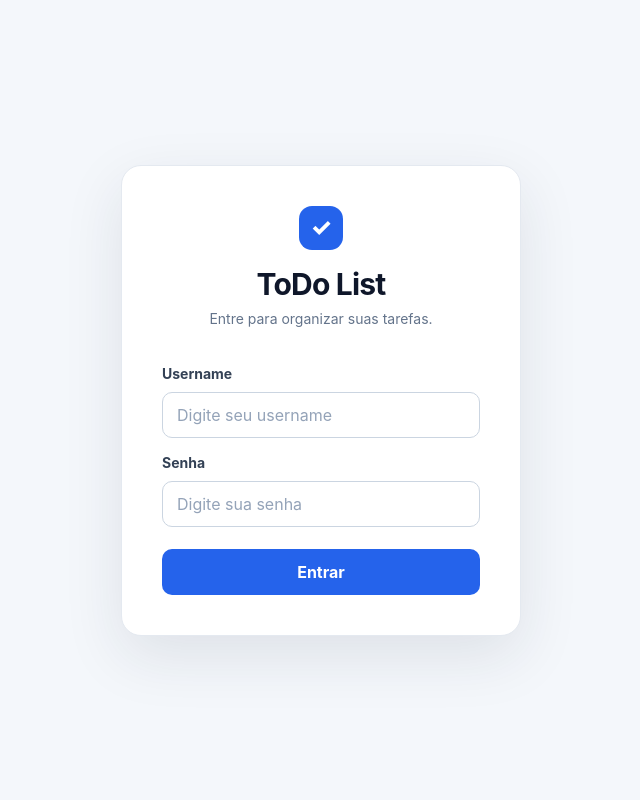
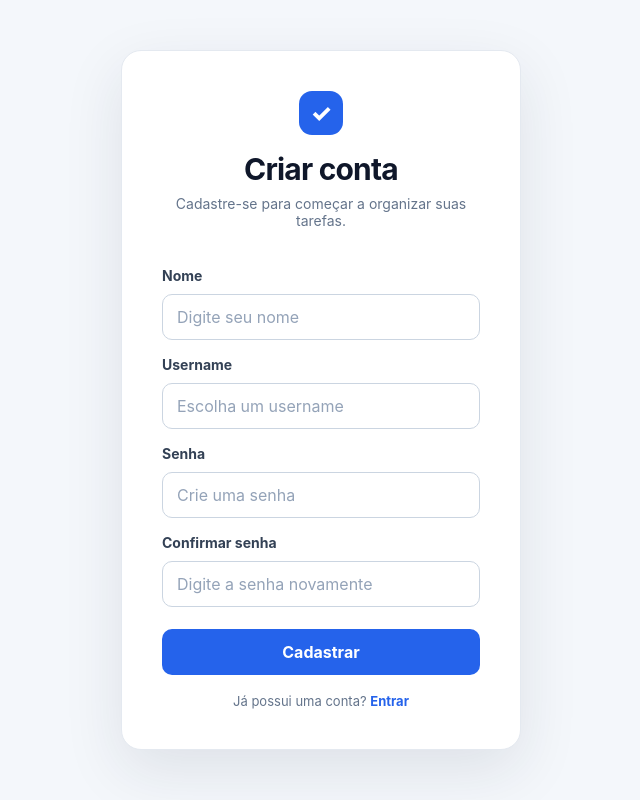
Before and after one commit to ArtScapin/todo-list, a React (Vite) app: page /register in a window 1280 px wide. Before the commit this address led to /login. Shown: the whole page, without its empty margins (319-959 px from the left). Built offline with nearby package versions, Linux system fonts and the light colour scheme; no server answers.

Commit message:
feat: Cadastro de usuários

```diff
--- a/src/App.css
+++ b/src/App.css
@@ -141,6 +141,23 @@
   color: #b91c1c;
 }
 
+.form-navigation {
+  margin: 8px 0 0;
+  text-align: center;
+  color: #64748b;
+  font-size: 13px;
+}
+
+.form-navigation a {
+  color: #2563eb;
+  font-weight: 700;
+  text-decoration: none;
+}
+
+.form-navigation a:hover {
+  text-decoration: underline;
+}
+
 @media (max-width: 480px) {
   .login-card {
     padding: 30px 24px;
--- a/src/App.tsx
+++ b/src/App.tsx
@@ -1,6 +1,7 @@
 import { BrowserRouter, Navigate, Route, Routes } from 'react-router-dom'
 import { DashboardPage } from './pages/DashboardPage'
 import { LoginPage } from './pages/LoginPage'
+import { RegisterPage } from './pages/RegisterPage'
 import { getToken } from './services/auth'
 import './App.css'
 
@@ -16,6 +17,7 @@ function App() {
           path="/login"
           element={getToken() ? <Navigate to="/dashboard" replace /> : <LoginPage />}
         />
+        <Route path="/register" element={<RegisterPage />} />
         <Route path="/dashboard" element={<ProtectedRoute />} />
         <Route
           path="*"
--- a/src/pages/LoginPage.tsx
+++ b/src/pages/LoginPage.tsx
@@ -1,5 +1,5 @@
 import { useState, type FormEvent } from 'react'
-import { useNavigate } from 'react-router-dom'
+import { Link, useNavigate } from 'react-router-dom'
 import { login, saveToken } from '../services/auth'
 import { ApiError } from '../services/api'
 
@@ -87,6 +87,10 @@ export function LoginPage() {
           <button type="submit" disabled={isLoading}>
             {isLoading ? 'Entrando...' : 'Entrar'}
           </button>
+
+          <p className="form-navigation">
+            Ainda não possui uma conta? <Link to="/register">Cadastre-se</Link>
+          </p>
         </form>
       </section>
     </main>
--- /dev/null
+++ b/src/pages/RegisterPage.tsx
@@ -0,0 +1,115 @@
+import { useState, type FormEvent } from 'react'
+import { Link, useNavigate } from 'react-router-dom'
+import { ApiError } from '../services/api'
+import { register } from '../services/auth'
+
+export function RegisterPage() {
+  const navigate = useNavigate()
+  const [name, setName] = useState('')
+  const [username, setUsername] = useState('')
+  const [password, setPassword] = useState('')
+  const [passwordConfirmation, setPasswordConfirmation] = useState('')
+  const [errorMessage, setErrorMessage] = useState<string | null>(null)
+  const [isLoading, setIsLoading] = useState(false)
+
+  async function handleSubmit(event: FormEvent<HTMLFormElement>) {
+    event.preventDefault()
+    setErrorMessage(null)
+
+    if (password !== passwordConfirmation) {
+      setErrorMessage('As senhas não coincidem.')
+      return
+    }
+
+    setIsLoading(true)
+
+    try {
+      await register({ name, username, password })
+      navigate('/login', { replace: true })
+    } catch (error) {
+      const hasApiResponse = error instanceof ApiError && error.status !== undefined
+
+      setErrorMessage(
+        hasApiResponse
+          ? 'Não foi possível realizar o cadastro. Verifique os dados informados.'
+          : 'Não conseguimos conectar à API. Verifique se o servidor está disponível.',
+      )
+    } finally {
+      setIsLoading(false)
+    }
+  }
+
+  return (
+    <main className="login-page">
+      <section className="login-card" aria-labelledby="register-title">
+        <header className="login-header">
+          <span className="brand-mark" aria-hidden="true">✓</span>
+          <h1 id="register-title">Criar conta</h1>
+          <p>Cadastre-se para começar a organizar suas tarefas.</p>
+        </header>
+
+        <form className="login-form" onSubmit={handleSubmit}>
+          <label htmlFor="name">Nome</label>
+          <input
+            id="name"
+            name="name"
+            type="text"
+            autoComplete="name"
+            placeholder="Digite seu nome"
+            value={name}
+            onChange={(event) => setName(event.target.value)}
+            required
+          />
+
+          <label htmlFor="username">Username</label>
+          <input
+            id="username"
+            name="username"
+            type="text"
+            autoComplete="username"
+            placeholder="Escolha um username"
+            value={username}
+            onChange={(event) => setUsername(event.target.value)}
+            required
+          />
+
+          <label htmlFor="password">Senha</label>
+          <input
+            id="password"
+            name="password"
+            type="password"
+            autoComplete="new-password"
+            placeholder="Crie uma senha"
+            value={password}
+            onChange={(event) => setPassword(event.target.value)}
+            required
+          />
+
+          <label htmlFor="password-confirmation">Confirmar senha</label>
+          <input
+            id="password-confirmation"
+            name="passwordConfirmation"
+            type="password"
+            autoComplete="new-password"
+            placeholder="Digite a senha novamente"
+            value={passwordConfirmation}
+            onChange={(event) => setPasswordConfirmation(event.target.value)}
+            required
+          />
+
+          {errorMessage ? (
+            <div className="feedback error" role="alert">{errorMessage}</div>
+          ) : null}
+
+          <button type="submit" disabled={isLoading}>
+            {isLoading ? 'Cadastrando...' : 'Cadastrar'}
+          </button>
+
+          <p className="form-navigation">
+            Já possui uma conta? <Link to="/login">Entrar</Link>
+          </p>
+        </form>
+      </section>
+    </main>
+  )
+}
--- a/src/services/api.ts
+++ b/src/services/api.ts
@@ -24,7 +24,8 @@ export async function apiRequest<T>(path: string, options?: RequestInit): Promis
       throw new ApiError('A API recusou a requisição.', response.status)
     }
 
-    return (await response.json()) as T
+    const content = await response.text()
+    return content ? (JSON.parse(content) as T) : (undefined as T)
   } catch (error) {
     if (error instanceof ApiError) {
       throw error
--- a/src/services/auth.ts
+++ b/src/services/auth.ts
@@ -11,10 +11,23 @@ type LoginResponse = {
   token?: string
 }
 
+type RegisterData = {
+  name: string
+  username: string
+  password: string
+}
+
 export function login(credentials: LoginCredentials) {
   return apiRequest<LoginResponse>('/login', {
     method: 'POST',
     body: JSON.stringify(credentials),
+  })
+}
+
+export function register(data: RegisterData) {
+  return apiRequest<void>('/user', {
+    method: 'POST',
+    body: JSON.stringify(data),
   })
 }
 
```
